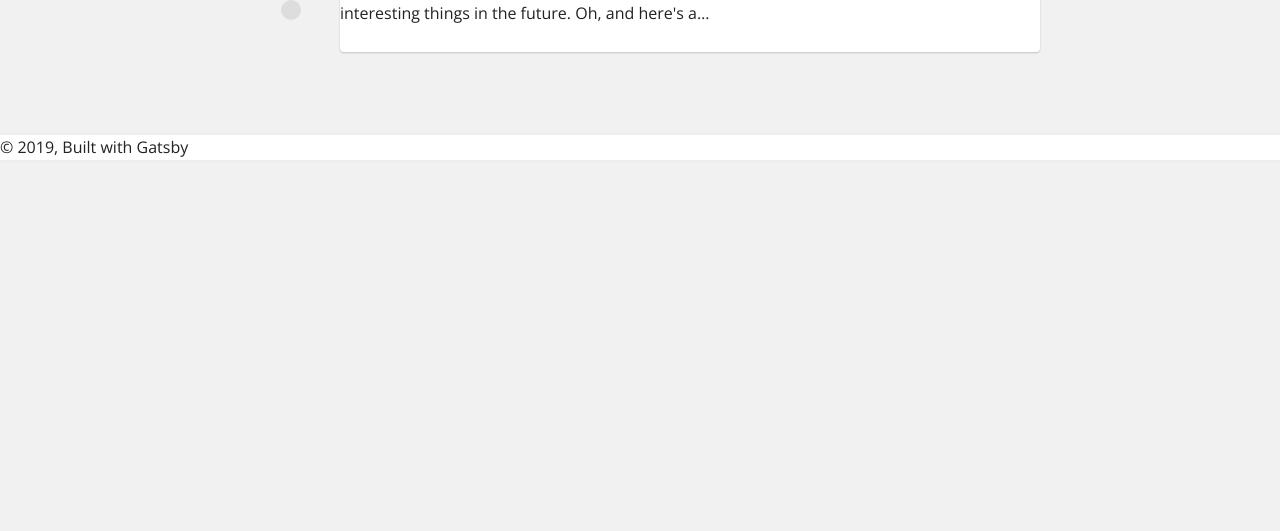
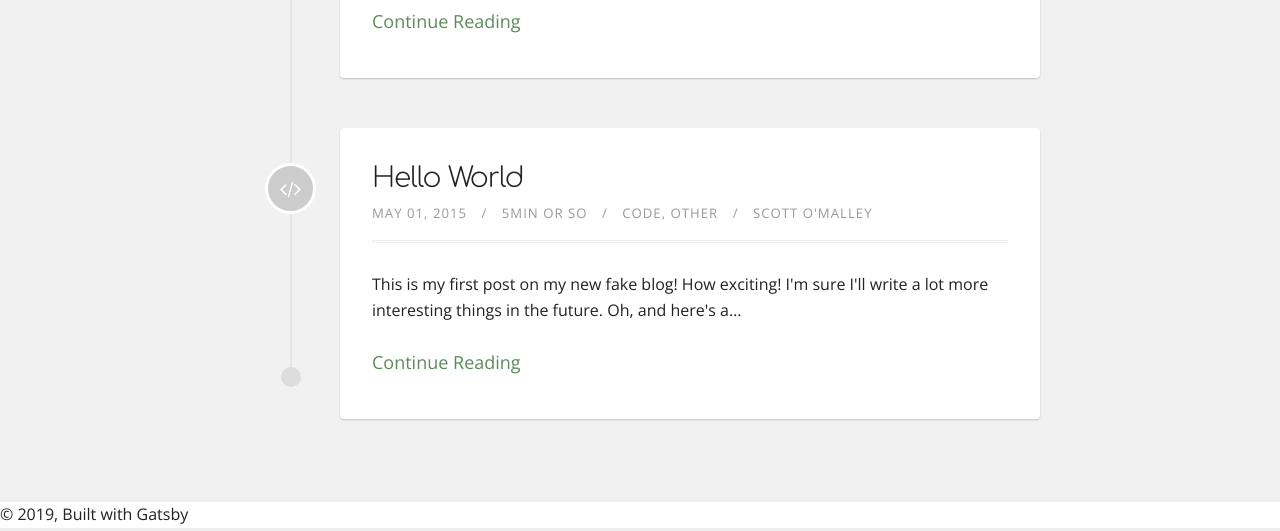
Before and after one commit to TheHandsomeCoder/codingtangents-redux, a Gatsby site: page / in a window 1280 px wide. Shown: the part 804-1335 px from the top of the page. Before the commit the page ends 967 px from the top, so only its background shows below. Built offline with nearby package versions, Linux system fonts and the light colour scheme; Gatsby itself is replaced by a stand-in of ours.

Commit message:
Update Layout, Update gitignore, Update config

```diff
--- a/content/blog/hello-world/index.md
+++ b/content/blog/hello-world/index.md
@@ -1,11 +1,13 @@
 ---
 title: Hello World
 date: '2015-05-01T22:12:03.284Z'
+postType: Code
 ---
 
 This is my first post on my new fake blog! How exciting!
 
 I'm sure I'll write a lot more interesting things in the future.
+<!-- END -->
 
 Oh, and here's a great quote from this Wikipedia on
 [salted duck eggs](http://en.wikipedia.org/wiki/Salted_duck_egg).
--- a/content/blog/hi-folks/index.md
+++ b/content/blog/hi-folks/index.md
@@ -1,6 +1,7 @@
 ---
 title: New Beginnings
 date: '2015-05-28T22:40:32.169Z'
+postType: Code
 ---
 
 Far far away, behind the word mountains, far from the countries Vokalia and
--- a/content/blog/my-second-post/index.md
+++ b/content/blog/my-second-post/index.md
@@ -1,6 +1,7 @@
 ---
 title: My Second Post!
 date: '2015-05-06T23:46:37.121Z'
+postType: Code
 ---
 
 Wow! I love blogging so much already.
--- a/gatsby-config.js
+++ b/gatsby-config.js
@@ -27,6 +27,7 @@ module.exports = {
     {
       resolve: `gatsby-transformer-remark`,
       options: {
+        "excerpt_separator": `<!-- END -->`,
         plugins: [
           {
             resolve: `gatsby-remark-images`,
--- a/src/components/Layout.js
+++ b/src/components/Layout.js
@@ -14,7 +14,7 @@ class Layout extends React.Component {
           class: "bilberry-hugo-theme"
         }}/>
         <Header/>
-        <div class="main container">
+        <div className="main container">
           {children}
         </div>
         <footer>
--- a/src/pages/index.js
+++ b/src/pages/index.js
@@ -7,11 +7,12 @@ import SEO from '../components/seo'
 class BlogIndex extends React.Component {
   render() {
     const { data } = this.props
-    const siteTitle = data.site.siteMetadata.title
+    const { title, author } = data.site.siteMetadata
+
     const posts = data.allMarkdownRemark.edges
 
     return (
-      <Layout location={this.props.location} title={siteTitle}>
+      <Layout location={this.props.location} title={title}>
         <SEO
           title="All posts"
           keywords={[`blog`, `gatsby`, `javascript`, `react`]}
@@ -20,19 +21,28 @@ class BlogIndex extends React.Component {
         {posts.map(({ node }) => {
           const title = node.frontmatter.title || node.fields.slug
           return (
-            <div className="article-wrapper u-cf">
+            <div className="article-wrapper u-cf" key={node.fields.slug}>
               <Link className="bubble" to={node.fields.slug}>
                 <i className="fa fa-fw fa-code"></i>
               </Link>
-
               <article className="default article">
-                <h3>
-                  <Link style={{ boxShadow: `none` }} to={node.fields.slug}>
-                    {title}
-                  </Link>
-                </h3>
-                <small>{node.frontmatter.date}</small>
-                <p dangerouslySetInnerHTML={{ __html: node.excerpt }} />
+                <div className="content">
+                  <h3><Link to={node.fields.slug}>{title}</Link></h3>
+                  {/* TODO: Componentize and fix metadata */}
+                  <div className="meta">
+                    <span className="date">{node.frontmatter.date}</span>
+                    <span className="readingTime">5min or so</span>
+                    <span className="categories">
+                      <a>Code</a>
+                      <a>Other</a>
+                    </span>
+                    <span className="author">{author}</span>
+                  </div>
+                  {/* TODO: Set Excerpt */}
+                  <p dangerouslySetInnerHTML={{ __html: node.excerpt }} />
+                  {/* TODO: Fix Continue Reading */}
+                  <Link to={node.fields.slug} className="more">Continue Reading</Link>
+                </div>
               </article>
             </div>
           )
@@ -49,6 +59,7 @@ export const pageQuery = graphql`
     site {
       siteMetadata {
         title
+        author
       }
     }
     allMarkdownRemark(sort: { fields: [frontmatter___date], order: DESC }) {
--- a/src/templates/blog-post.js
+++ b/src/templates/blog-post.js
@@ -19,7 +19,6 @@ class BlogPostTemplate extends React.Component {
         </p>
         <div dangerouslySetInnerHTML={{ __html: post.html }} />
         <hr/>
-
         <ul>
           <li>
             {previous && (
```
Also changed, not shown: README.md, 1 other file.
